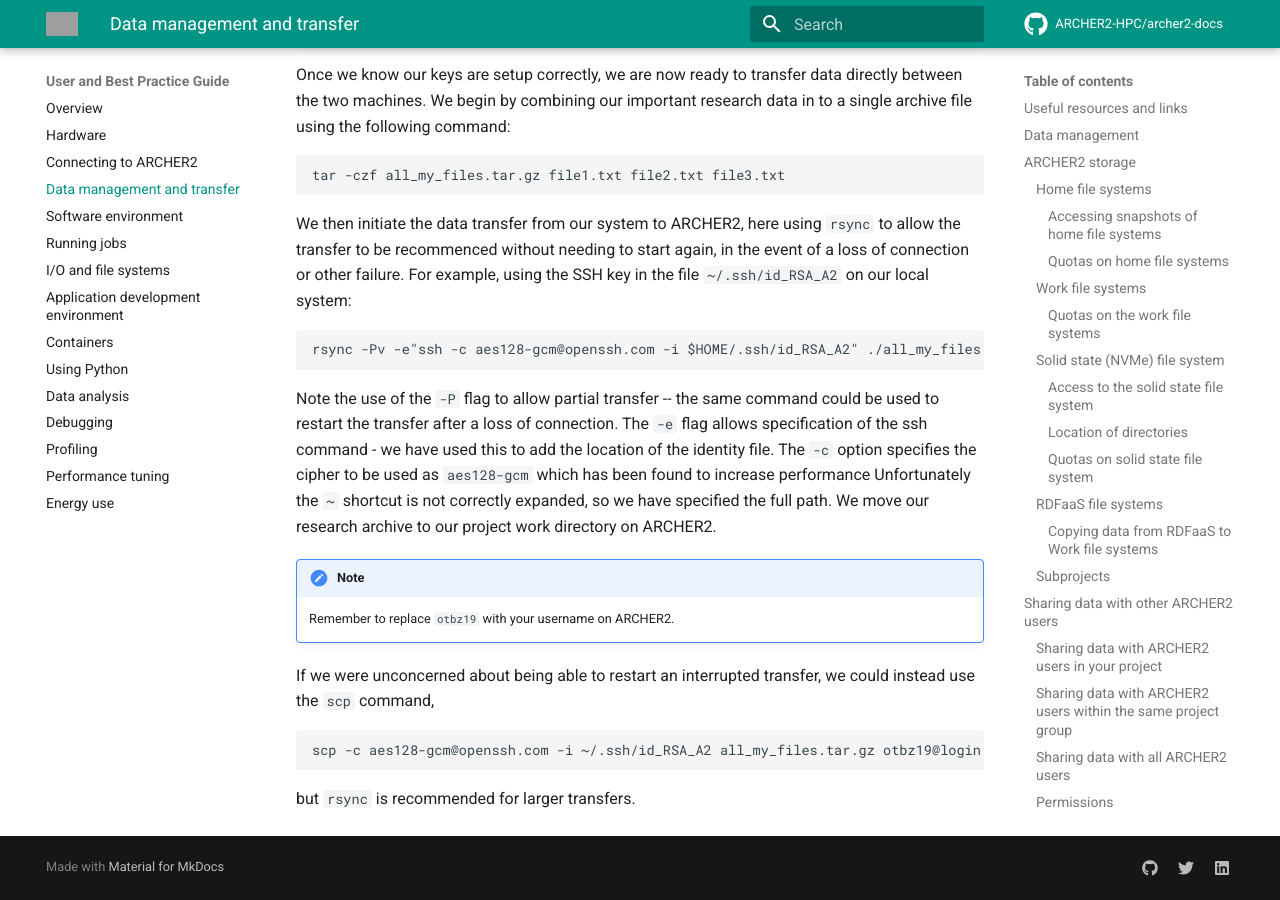
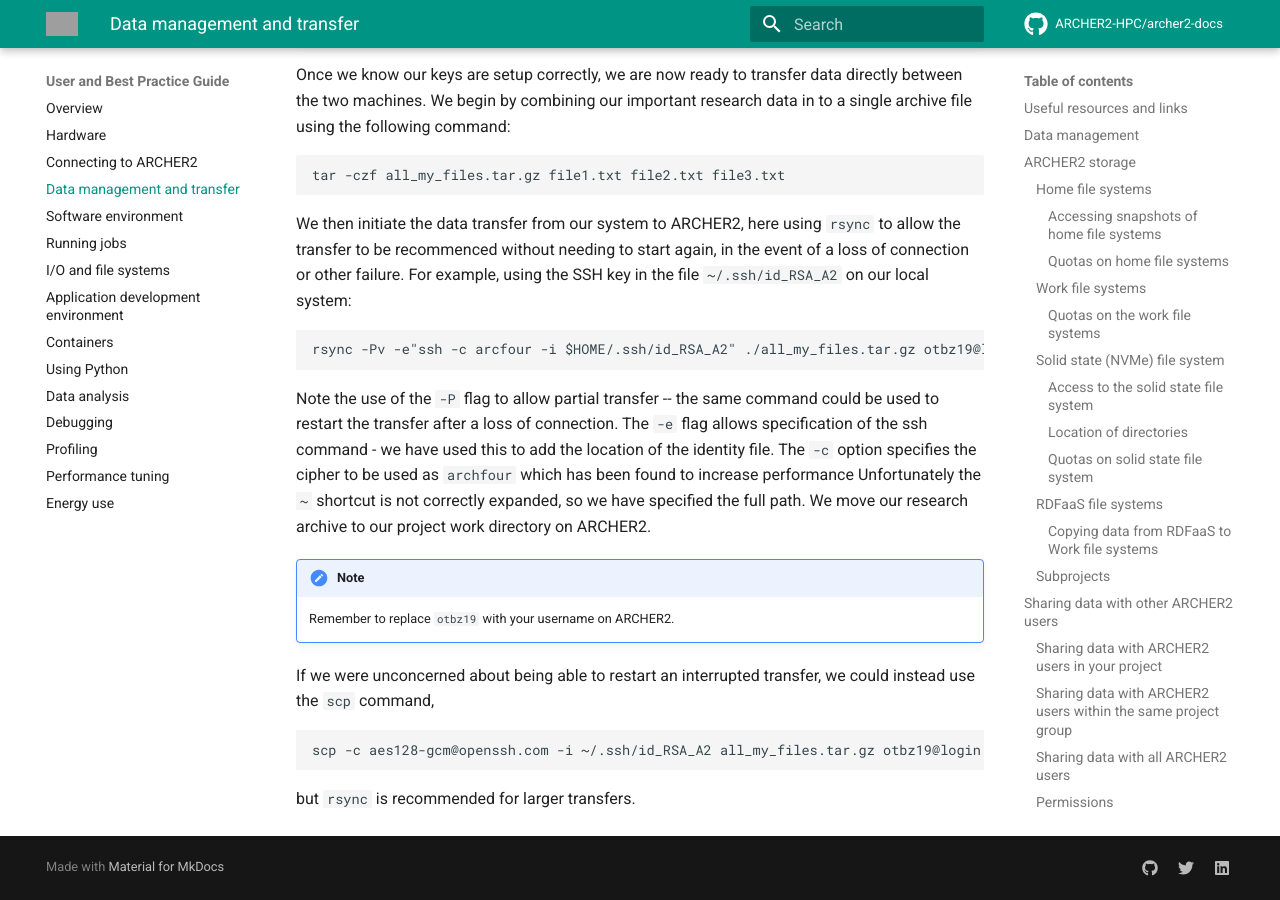
Before and after one commit to ARCHER2-HPC/archer2-docs, an MkDocs documentation site: the page built from docs/user-guide/data.md, in a window 1280 px wide and 900 px high, scrolled down 16638 px. Built offline with MkDocs 1.6.1 and Material for MkDocs 9.7.7, drawn with Linux system fonts in a browser that asks for light colours; comment, search, counter and statistics services are not loaded; some of the changed text lies outside the part shown; grey boxes are pictures that could not be loaded.

Commit message:
Fixes encryption algorithms

```diff
--- a/docs/user-guide/data.md
+++ b/docs/user-guide/data.md
@@ -657,7 +657,7 @@
 (usually faster) *arcfour* encryption algorithm you would
     use:
 
-    scp [options] -c aes128-ctr source user@login.archer2.ac.uk:[destination]
+    scp [options] -c arcfour source user@login.archer2.ac.uk:[destination]
 
 (Remember to replace `user` with your ARCHER2 username in the example
 above.)
@@ -747,13 +747,13 @@
 again, in the event of a loss of connection or other failure. For example, using
 the SSH key in the file `~/.ssh/id_RSA_A2` on our local system:
 
-    rsync -Pv -e"ssh -c aes128-gcm@openssh.com -i $HOME/.ssh/id_RSA_A2" ./all_my_files.tar.gz otbz19@login.archer2.ac.uk:/work/z19/z19/otbz19/
+    rsync -Pv -e"ssh -c arcfour -i $HOME/.ssh/id_RSA_A2" ./all_my_files.tar.gz otbz19@login.archer2.ac.uk:/work/z19/z19/otbz19/
 
 Note the use of the `-P` flag to allow partial transfer -- the same
 command could be used to restart the transfer after a loss of
 connection. The `-e` flag allows specification of the ssh command - we
 have used this to add the location of the identity file.
-The `-c` option specifies the cipher to be used as `aes128-gcm` which has been found to increase performance
+The `-c` option specifies the cipher to be used as `archfour` which has been found to increase performance
 Unfortunately
 the `~` shortcut is not correctly expanded, so we have specified the
 full path. We move our research archive to our project work directory on
```
